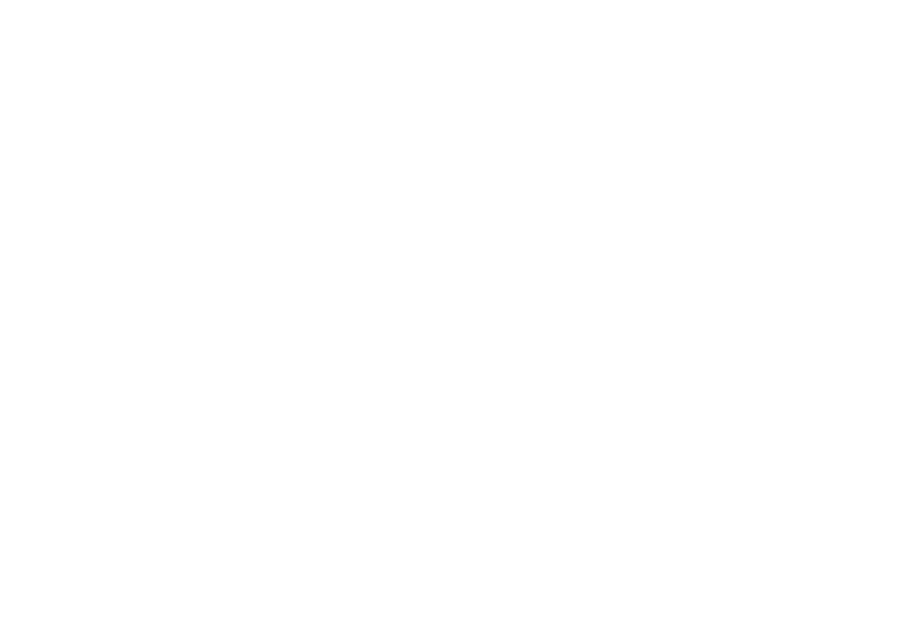
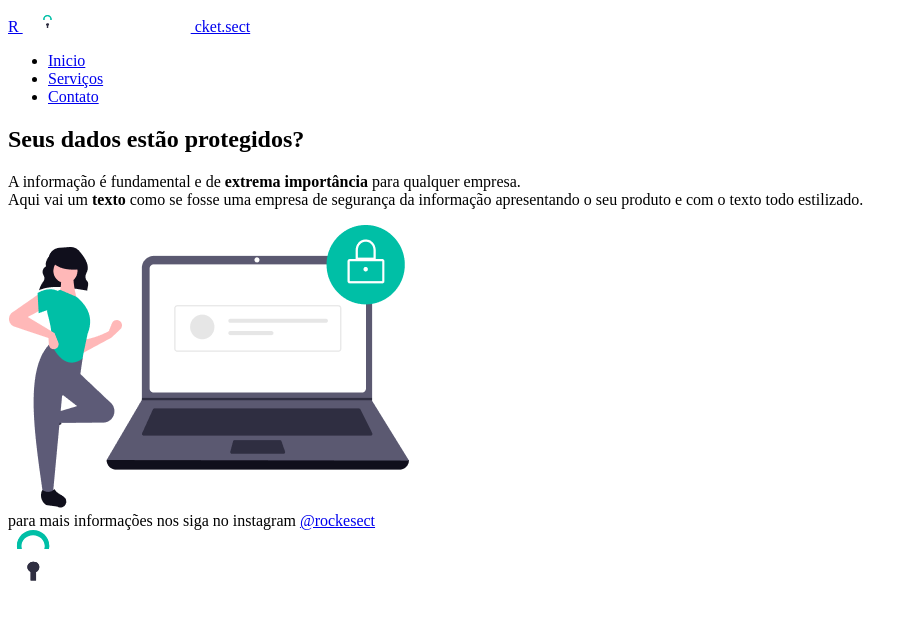
Before and after one commit to guipradocardoso/recriandolayout02, a plain HTML site: page index.html in a window 1280 px wide. Shown: the whole page, without its empty margins (0-918 px from the left). Drawn offline with Linux system fonts and the light colour scheme.

Commit message:
updating index.html

```diff
--- a/index.html
+++ b/index.html
@@ -1,11 +1,49 @@
 <!DOCTYPE html>
 <html lang="en">
-<head>
-  <meta charset="UTF-8">
-  <meta name="viewport" content="width=device-width, initial-scale=1.0">
-  <title>Document</title>
-</head>
-<body>
+  <head>
+    <meta charset="UTF-8" />
+    <meta name="viewport" content="width=device-width, initial-scale=1.0" />
+    <title>Document</title>
+  </head>
+  <body>
+    <div class="page">
+      <nav>
+        <a id="logo" href="#"
+          >R
+          <img src="/images/logo.svg" alt="Rocket.sect" />
+          cket.sect
+        </a>
+        <ul>
+          <li><a href="#">Inicio</a></li>
+          <li><a href="#">Serviços</a></li>
+          <li><a href="#">Contato</a></li>
+        </ul>
+      </nav>
 
-</body>
+      <main>
+        <section>
+          <h1>Seus dados estão <span>protegidos?</span></h1>
+
+          <p>
+            A informação é fundamental e de
+            <strong>extrema importância</strong> para qualquer empresa. <br />
+            Aqui vai um <strong>texto</strong> como se fosse uma empresa de
+            <span>segurança da informação</span> apresentando o seu produto e
+            com o texto todo estilizado.
+          </p>
+        </section>
+        <img
+          src="images/img1.png"
+          alt="Desenho de um notebook, com um cadeado em um circulo verde no canto superior direito desta imagem, e a esquerda deste notebook encontra-se uma mulher com camisa verde."
+        />
+      </main>
+      <footer>
+        para mais informações nos siga no instagram
+        <a href="https://www.instagram.com/rocketsect/" target="_blank"
+          >@rockesect</a
+        >
+      </footer>
+    </div>
+    <img src="/images/padlock.svg" alt="Cadeado no canto inferior esquerdo." />
+  </body>
 </html>
```
